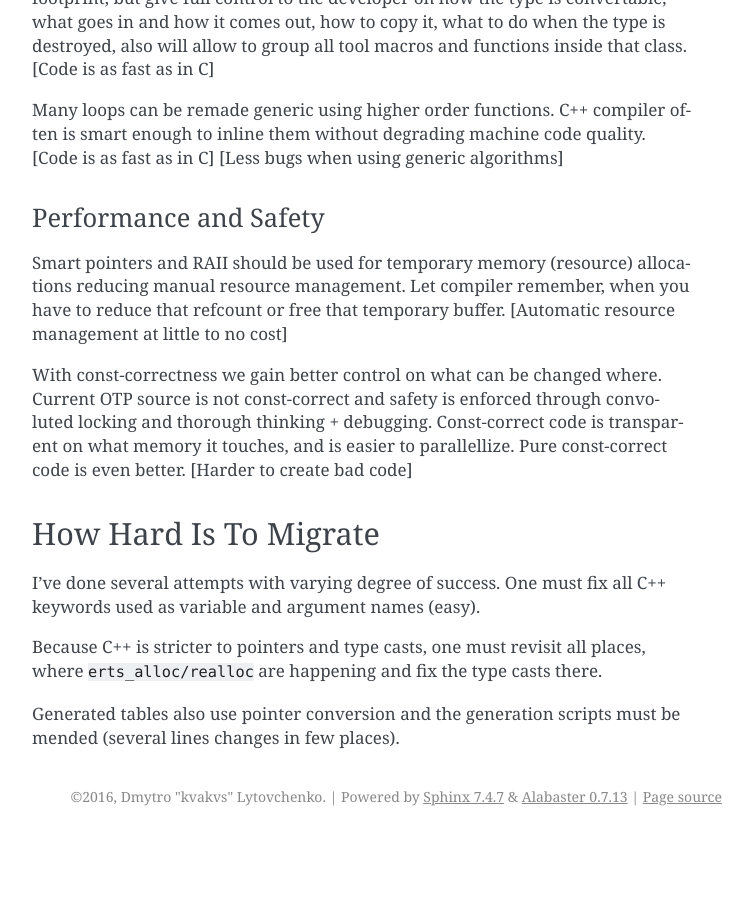
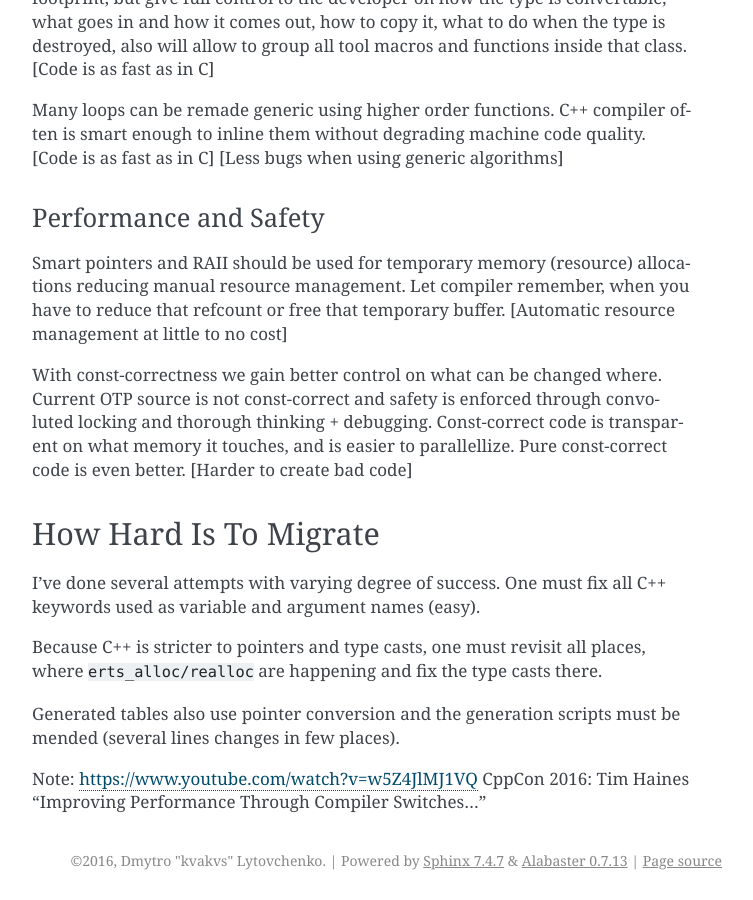
Before and after one commit to kvakvs/beam-wisdoms, a Sphinx documentation site: the page built from docs/source/otp-cpp-ramblings.rst, in a window 1280 px wide and 900 px high, scrolled down 2509 px. Shown: the whole window, without its empty margins (388-1141 px from the left). Built offline with Sphinx 7.4.7, drawn with Linux system fonts in a browser that asks for light colours; before the commit the page ends 3345 px from its top, so only the background shows below that.

Commit message:
Youtube link to C++ perf talk

```diff
--- a/docs/source/otp-cpp-ramblings.rst
+++ b/docs/source/otp-cpp-ramblings.rst
@@ -155,3 +155,6 @@ where ``erts_alloc/realloc`` are happening and fix the type casts there.
 
 Generated tables also use pointer conversion and the generation scripts must be
 mended (several lines changes in few places).
+
+Note: https://www.youtube.com/watch?v=w5Z4JlMJ1VQ
+CppCon 2016: Tim Haines “Improving Performance Through Compiler Switches..."
```
